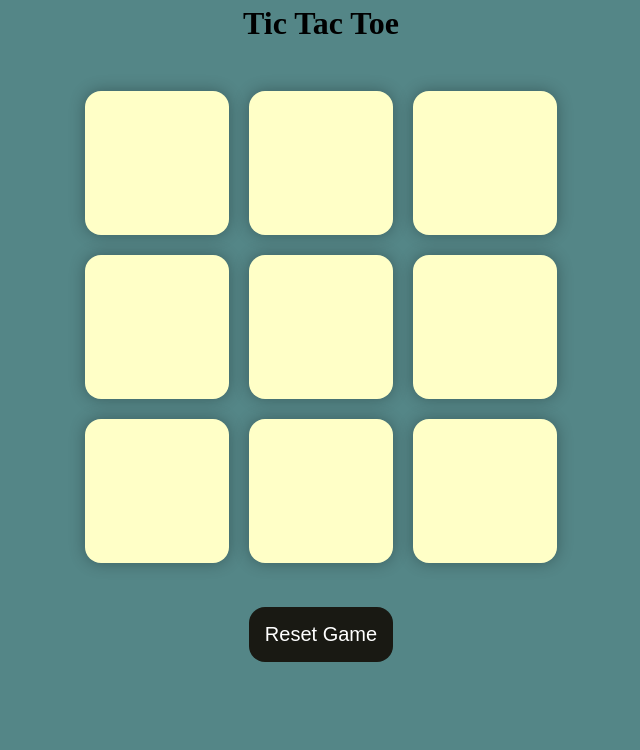
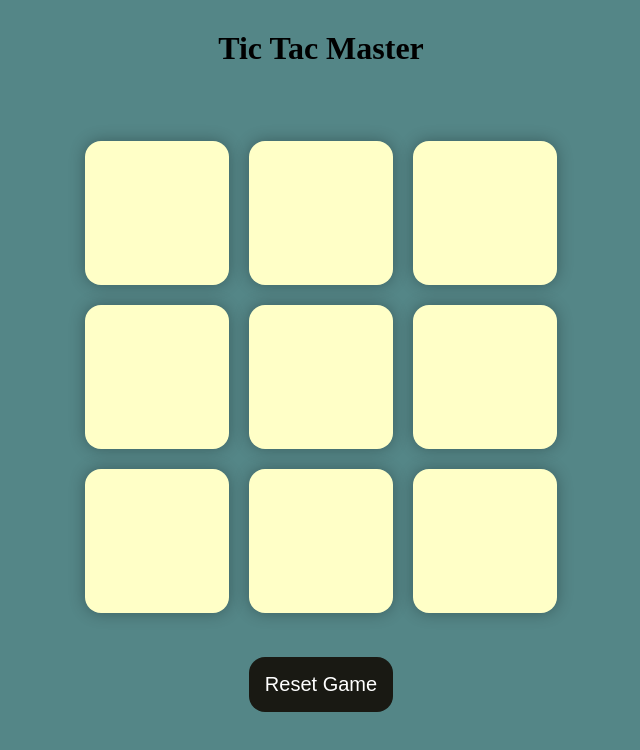
Before and after one commit to sdas1311/TicTacMaster, a plain HTML site: page index.html in a window 1280 px wide. Shown: the whole page, without its empty margins (319-959 px from the left). Drawn offline with Linux system fonts and the light colour scheme.

Commit message:
Update index.html

```diff
--- a/index.html
+++ b/index.html
@@ -12,7 +12,7 @@
       <button id="new-btn">New Game</button>
     </div>
     <main>
-      <h1 style ="padding : 5px " >Tic Tac Toe</h1>
+      <h1 style ="padding : 30px " >Tic Tac Master</h1>
       <div class="container">
         <div class="game">
           <button class="box"></button>
```
